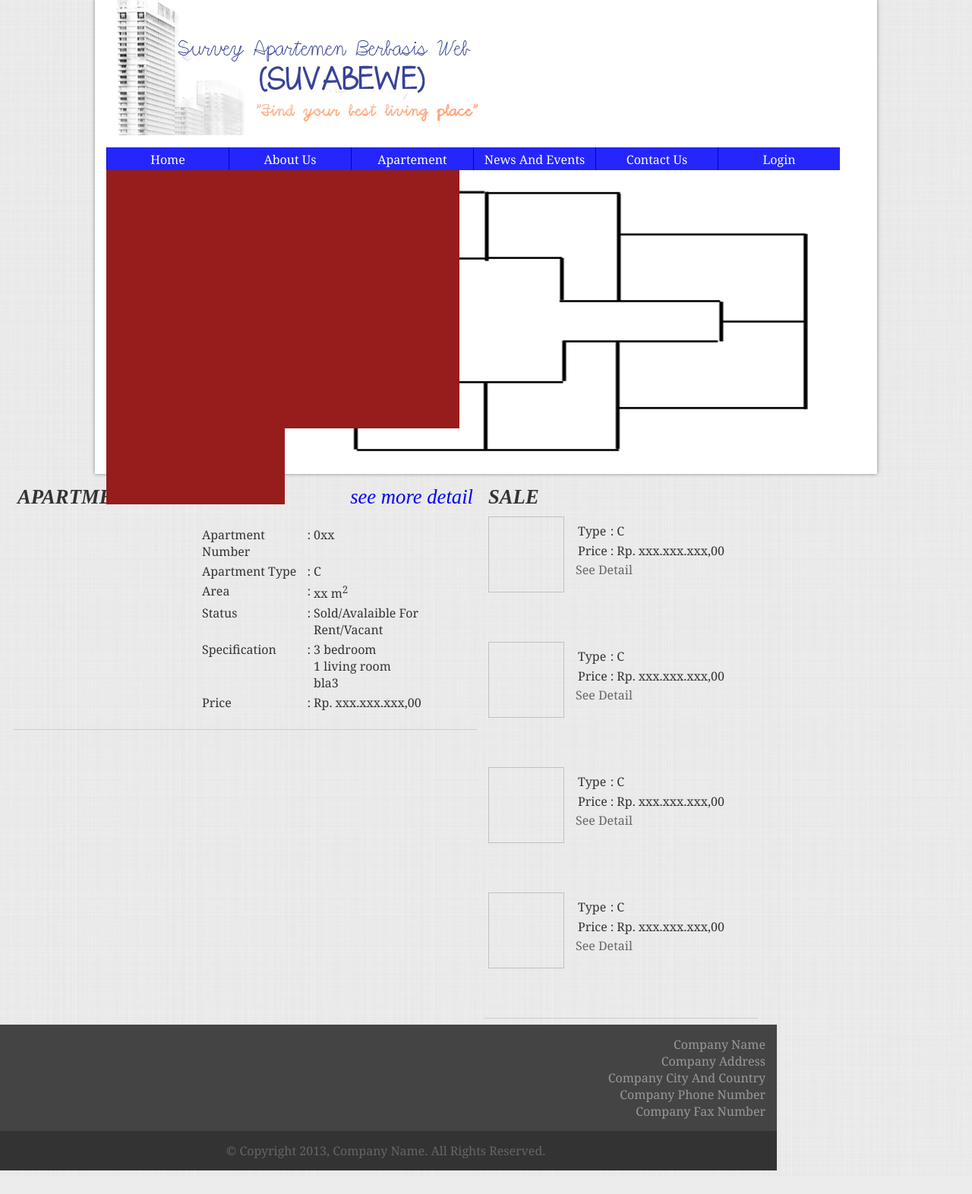
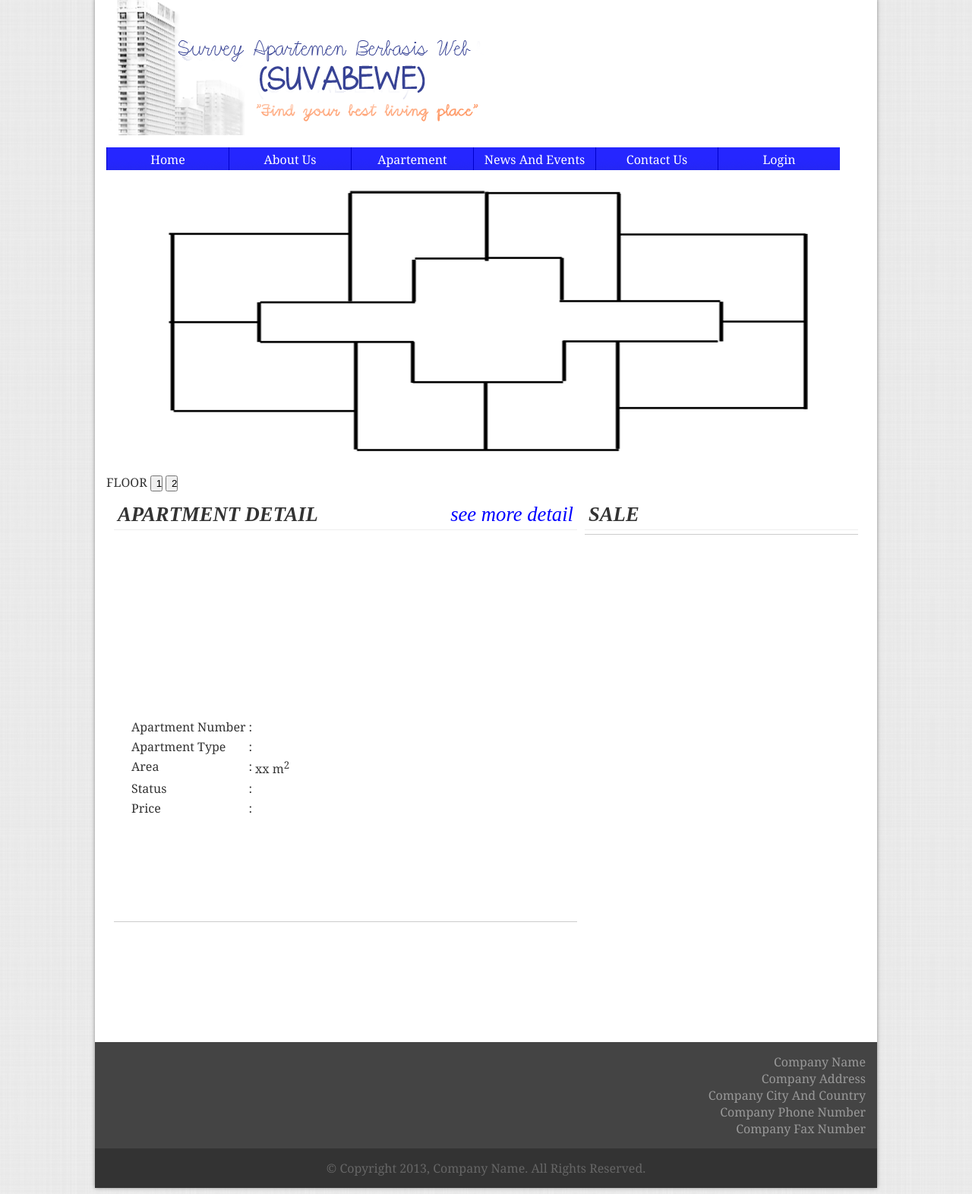
Before and after one commit to Mikroskil/Joystick, a PHP site: page /file/apartment.php in a window 1280 px wide. Shown: the whole page at 76% size. Before the commit the page ends 1541 px from the top, so only its background shows below. Run offline with PHP 8.4, Linux system fonts and the light colour scheme; data comes from the database, SQL or seed files in the repository.

Commit message:
Apartment.php

```diff
--- a/css/templates.css
+++ b/css/templates.css
@@ -255,6 +255,11 @@ a:hover
 	margin-right:10px;
 }
 
+.apartmentfloor
+{
+	width:10;
+}
+
 .apartmentseccon
 {
 	width:350px;
@@ -268,25 +273,25 @@ a:hover
 {
 	width:200px;
 	margin:10px 5px 10px 10px;
-	float:left;
+
 	padding:5px;
 	height:200px;
 }
 
-.saleapartmentsec
+.sideapartmentsec
 {
 	width:350px;
 	padding:5px;
 }
 
-.saleaparmentimg
+.sideaparmentimg
 {
 	width:100px;
 	height:100px;
 	margin-right:10px;
 }
 
-.saleaparmentcondet
+.sideaparmentcondet
 {
 	width:220px;
 	height:140px;
@@ -295,7 +300,7 @@ a:hover
 	float:left;
 }
 
-.saleapartmentseccon
+.sideapartmentseccon
 {
 	height:150px;
 	margin-bottom:5px;
--- a/file/apartment.php
+++ b/file/apartment.php
@@ -2,52 +2,160 @@
 	<head>
 		<title>SUVABEWE | Apartment</title>
 		<link rel="stylesheet" href="../css/templates.css" type="text/css" />
+		<!--<script type="text/javascript" src="engine1/jquery_001.js"></script>
+    	<script type="text/javascript" src="engine1/jquery_002.js"></script>
 		<script type="text/javascript">
-  function drawSquare () {
-    var canvas = document.getElementById('draw-square');
-    if (canvas.getContext) {
-      var context = canvas.getContext('2d');
+			$(function() {
+        	$('.map').maphilight();
 
-      context.fillStyle = "rgb(150,29,28)";
-      context.moveTo(0,0);
-	  context.lineTo(465,0);
-	  context.lineTo(465,340);
-	  context.lineTo(235,340);
-	  context.lineTo(235,440);
-	  context.lineTo(0,440);
-	  context.closePath();
-	   context.fill();
-    } else {
-      // put code for browsers that don't support canvas here
+    		});
+		</script> -->
+		<?php
+			require_once "connect.php";
+			$pilihtabel = mysql_query("SELECT * FROM apartemen");
+			$n = 0;
+			while($row=mysql_fetch_array ($pilihtabel))
+			{
+				$n = $n + 1;
 			}
-  } </script>
+		?>
+		<script type="text/javascript">
+
+			function tampil(n)
+			{
+				i = parseInt( parseInt(n)/100) - 1;
+				j = (n % 100) - 1;
+				document.getElementById("no_kamar").innerHTML = n ;
+				document.getElementById("tipe_kamar").innerHTML = tipe[i][j];
+				if (status[i][j] == 0)
+					document.getElementById("status").innerHTML = "SOLD";
+				else if (status[i][j] == 1)
+					document.getElementById("status").innerHTML = "VACANT";
+				else if (status[i][j] == 2)
+					document.getElementById("status").innerHTML = "BOOKED";
+				document.getElementById("harga").innerHTML = harga[i][j];
+				document.getElementById("gambar").src = "../img/" + gmbr[i][j];
+				document.getElementById("seedetail").href = "apartmentdetail.php?id=" + (n);
+			}
+
+			function setPage(i)
+			{
+				page = i;
+				document.getElementById("room1").href="apartmentdetail.php?id=" + (page*100 + 1);
+				document.getElementById("room1").onmouseover = new Function('tampil(page*100+1);');
+				document.getElementById("room2").href="apartmentdetail.php?id=" + (page*100 + 2);
+				document.getElementById("room2").onmouseover = new Function('tampil(page*100+2);');
+				document.getElementById("room3").href="apartmentdetail.php?id=" + (page*100 + 3);
+				document.getElementById("room3").onmouseover = new Function('tampil(page*100+3);');
+				document.getElementById("room4").href="apartmentdetail.php?id=" + (page*100 + 4);
+				document.getElementById("room4").onmouseover = new Function('tampil(page*100+4);');
+				document.getElementById("room5").href="apartmentdetail.php?id=" + (page*100 + 5);
+				document.getElementById("room5").onmouseover = new Function('tampil(page*100+5);');
+				document.getElementById("room6").href="apartmentdetail.php?id=" + (page*100 + 6);
+				document.getElementById("room6").onmouseover = new Function('tampil(page*100+6);');
+				document.getElementById("room7").href="apartmentdetail.php?id=" + (page*100 + 7);
+				document.getElementById("room7").onmouseover = new Function('tampil(page*100+7);');
+				document.getElementById("room8").href="apartmentdetail.php?id=" + (page*100 + 8);
+				document.getElementById("room8").onmouseover = new Function('tampil(page*100+8);');
+			}
+
+
+		</script>
 	</head>
-	<body onLoad="drawSquare()">
+	<body onLoad="setPage(1)">
 		<div class="wrapper" id="wrapper">
 			<?php include_once ('header.php');?>
-			<div style="background-image:url('../img/floorplanedit.png');widht:1000; height:400;">
-					<a href="test.php"><canvas id="draw-square" width="500" height="500" style="z-index:100; position:relative;"></canvas></a>
+			<script type="text/javascript">
+				var page = 1;
+				<?php
+
+					$x = (int)(($n-1)/8);
+					$y = 8;
+
+					echo "var tipe = new Array(".$x .");\n";
+					echo "var status = new Array(".$x.");\n";
+					echo "var harga = new Array(".$x.");\n";
+					echo "var gmbr = new Array(" . $x. ");\n";
+					$pilihtabel = mysql_query("SELECT * FROM apartemen");
+
+					while($row=mysql_fetch_array ($pilihtabel))
+					{
+						if ($row['no_kamar'] != 100)
+						{
+							$i = (int)((int)$row['no_kamar'] / 100) - 1;
+							$j = (int)((int)$row['no_kamar'] % 100) - 1 ;
+							if ($j == 0)
+							{
+								echo "tipe[" . $i . "] = new Array(" . $y . ");";
+								echo "status[" . $i . "] = new Array(" . $y . ");";
+								echo "harga[" . $i . "] = new Array(" . $y . ");";
+								echo "gmbr[" . $i . "] = new Array(" . $y . ");";
+							}
+							echo "tipe[" . $i . "][". $j ."] = \"" . $row['type_kamar']  . "\";" ;
+							echo "status[" . $i. "][". $j ."] = " ;
+							if ($row['available'] == 0)
+								echo  "0;" ;
+							else if ($row['booked'] == 1)
+								echo "2;";
+							else
+								echo "1;";
+							echo "harga[" . $i . "][". $j ."] = " . $row['harga']  . ";" ;
+							echo "gmbr[" . $i . "][". $j ."] = \"" . $row['gambar_balkon']  . "\";\n" ;
+						}
+
+					}
+
+				?>
+			</script>
+			<div >
+					<!--<img src="../img/floorplanedit.png" usemap="#peta" class="map maphilighted" >
+					<map name="peta">
+						<area shape="poly" coords="85,85 , 320,85, 320,175 , 200,175 , 200,200, 85,200" href="test.php" data-maphilight="{&quot;stroke&quot;:false,&quot;fillColor&quot;:&quot;00FF00&quot;,&quot;fillOpacity&quot;:0.6,&quot;alwaysOn&quot;:true}" onCLick="pergi()">
+						<area shape="poly" coords="320,30 , 500,30, 500,115 , 400,115 , 400,175, 320, 175" href="test.php" data-maphilight="{&quot;stroke&quot;:false,&quot;fillColor&quot;:&quot;00FF00&quot;,&quot;fillOpacity&quot;:0.6,&quot;alwaysOn&quot;:true}">
+						<area shape="poly" coords="500, 30 , 675,30, 675,175 , 600,175 , 600, 115, 500, 115" href="test.php" data-maphilight="{&quot;stroke&quot;:false,&quot;fillColor&quot;:&quot;00FF00&quot;,&quot;fillOpacity&quot;:0.6,&quot;alwaysOn&quot;:true}">
+						<area shape="poly" coords="675,85 , 920,85, 920, 200 , 810,200 , 810,175, 675, 175" href="test.php" data-maphilight="{&quot;stroke&quot;:false,&quot;fillColor&quot;:&quot;00FF00&quot;,&quot;fillOpacity&quot;:0.6,&quot;alwaysOn&quot;:true}">
+						<area shape="poly" coords="920,200 , 920,315, 675,315 , 675,225 , 810,225, 810, 200" href="test.php" data-maphilight="{&quot;stroke&quot;:false,&quot;fillColor&quot;:&quot;00FF00&quot;,&quot;fillOpacity&quot;:0.6,&quot;alwaysOn&quot;:true}">
+						<area shape="poly" coords="675,225 , 675,370, 500,370 , 500,275 , 600,275, 600, 225" href="test.php" data-maphilight="{&quot;stroke&quot;:false,&quot;fillColor&quot;:&quot;00FF00&quot;,&quot;fillOpacity&quot;:0.6,&quot;alwaysOn&quot;:true}">
+						<area shape="poly" coords="500,275 , 500,370, 325,370 , 320,225 , 400,225, 400, 275" href="test.php" data-maphilight="{&quot;stroke&quot;:false,&quot;fillColor&quot;:&quot;00FF00&quot;,&quot;fillOpacity&quot;:0.6,&quot;alwaysOn&quot;:true}">
+						<area shape="poly" coords="325,315 , 85,315, 85,200 , 200,200 , 200,225, 325, 225" href="test.php" data-maphilight="{&quot;stroke&quot;:false,&quot;fillColor&quot;:&quot;00FF00&quot;,&quot;fillOpacity&quot;:0.6,&quot;alwaysOn&quot;:true}">
+					</map> -->
+					<img src="../img/floorplanedit.png" usemap="#peta" >
+					<map name="peta">
+						<area id="room1" shape="poly" coords="85,85 , 320,85, 320,175 , 200,175 , 200,200, 85,200" href="apartmentdetail.php?id=101" >
+						<area id="room2" shape="poly" coords="320,30 , 500,30, 500,115 , 400,115 , 400,175, 320, 175" href="apartmentdetail.php?id=102">
+						<area id="room3" shape="poly" coords="500, 30 , 675,30, 675,175 , 600,175 , 600, 115, 500, 115" href="apartmentdetail.php?id=103">
+						<area id="room4" shape="poly" coords="675,85 , 920,85, 920, 200 , 810,200 , 810,175, 675, 175" href="apartmentdetail.php?id=104">
+						<area id="room5" shape="poly" coords="920,200 , 920,315, 675,315 , 675,225 , 810,225, 810, 200" href="apartmentdetail.php?id=105" >
+						<area id="room6" shape="poly" coords="675,225 , 675,370, 500,370 , 500,275 , 600,275, 600, 225" href="apartmentdetail.php?id=106">
+						<area id="room7" shape="poly" coords="500,275 , 500,370, 325,370 , 320,225 , 400,225, 400, 275" href="apartmentdetail.php?id=107">
+						<area id="room8" shape="poly" coords="325,315 , 85,315, 85,200 , 200,200 , 200,225, 325, 225"href="apartmentdetail.php?id=108">
+					</map>
+					<div>
+						FLOOR
+						<button class="apartmentfloor" onClick="setPage(1)">1</button>
+						<button class="apartmentfloor" onClick="setPage(2)">2</button>
 					</div>
 	</div>
+
 			<div class="container" style="height:700px">
 				<div class="section apartmentsec">
 					<div class="sectionheader bottomline">
-						<b>APARTMENT DETAIL</b><a href="apartmentdetail.php" class="sectionheaderlink">see more detail</a>
+						<b>APARTMENT DETAIL</b><a id="seedetail" class="sectionheaderlink">see more detail</a>
 					</div>
 					<div class="sectioncontent apartmentsecimg">
-						<img align="middle"/>
+						<img align="middle" id="gambar"/>
 					</div>
 					<div class="sectioncontent apartmentseccon">
 						<table>
 							<tr>
 								<td valign="top">Apartment Number</td>
 								<td valign="top">:</td>
-								<td valign="top">0xx</td>
+								<td valign="top" id="no_kamar"></td>
 							</tr>
 							<tr>
 								<td valign="top">Apartment Type</td>
 								<td valign="top">:</td>
-								<td valign="top">C</td>
+								<td valign="top" id="tipe_kamar"></td>
 							</tr>
 							<tr>
 								<td valign="top">Area</td>
@@ -57,101 +165,61 @@
 							<tr>
 								<td valign="top">Status</td>
 								<td valign="top">:</td>
-								<td valign="top">Sold/Avalaible For Rent/Vacant</td>
-							</tr>
-							<tr>
-								<td valign="top">Specification</td>
-								<td valign="top">:</td>
-								<td valign="top">3 bedroom<br />
-									1 living room<br />
-									bla3
-								</td>
+								<td valign="top" id="status"></td>
 							</tr>
 							<tr>
 								<td valign="top">Price</td>
 								<td valign="top">:</td>
-								<td valign="top">Rp. xxx.xxx.xxx,00</td>
+								<td valign="top" id="harga"></td>
 							</tr>
 						</table>
 					</div>
 
 				</div>
-				<div class="section saleapartmentsec">
+				<div class="section sideapartmentsec">
 					<div class="sectionheader bottomline">
 						<b>SALE</b>
 					</div>
-					<div class="sectioncontent saleapartmentseccon">
-						<div style="float:left"><img class="saleaparmentimg"/></div>
-						<div class="saleaparmentcondet">
+					<?php
+						$c = 0;
+						$pilihtabel = mysql_query("SELECT * FROM apartemen");
+						while($row=mysql_fetch_array ($pilihtabel))
+						{
+							if (($row['available'] == 1) & ($row['booked'] == 0) & ($c < 4) & ($row['no_kamar'] != 100))
+							{
+								$data['id'] = $row['no_kamar'];
+								$data['tipe'] = $row['type_kamar'];
+								$data['harga'] = $row['harga'];
+								echo "
+									<div class='sectioncontent sideapartmentseccon'>
+										<div style='float:left'><img src='../img/" . $row['gambar_balkon'].  "' class='sideaparmentimg'/></div>
+										<div class='sideaparmentcondet'>
 											<table>
 												<tr>
-									<td valign="top">Type</td>
-									<td valign="top">:</td>
-									<td valign="top">C</td>
+													<td valign='top'>Apartment Number</td>
+													<td valign='top'>:</td>
+													<td valign='top'>" . $row['no_kamar'] . "</td>
 												</tr>
 												<tr>
-									<td valign="top">Price</td>
-									<td valign="top">:</td>
-									<td valign="top">Rp. xxx.xxx.xxx,00</td>
+													<td valign='top'>Type</td>
+													<td valign='top'>:</td>
+													<td valign='top'>" . $row['type_kamar'] . "</td>
+												</tr>
+												<tr>
+													<td valign='top'>Price</td>
+													<td valign='top'>:</td>
+													<td valign='top'>Rp. " . $row['harga'] .",00</td>
 												</tr>
 											</table>
-							See Detail
+											<a href='apartmentdetail.php?id=" . $row['no_kamar'] . "'>See Detail</a>
 										</div>
 									</div>
-					<div class="sectioncontent saleapartmentseccon">
-						<div style="float:left"><img class="saleaparmentimg"/></div>
-						<div class="saleaparmentcondet">
-							<table>
-								<tr>
-									<td valign="top">Type</td>
-									<td valign="top">:</td>
-									<td valign="top">C</td>
-								</tr>
-								<tr>
-									<td valign="top">Price</td>
-									<td valign="top">:</td>
-									<td valign="top">Rp. xxx.xxx.xxx,00</td>
-								</tr>
-							</table>
-							See Detail
-						</div>
-					</div>
-					<div class="sectioncontent saleapartmentseccon">
-						<div style="float:left"><img class="saleaparmentimg"/></div>
-						<div class="saleaparmentcondet">
-							<table>
-								<tr>
-									<td valign="top">Type</td>
-									<td valign="top">:</td>
-									<td valign="top">C</td>
-								</tr>
-								<tr>
-									<td valign="top">Price</td>
-									<td valign="top">:</td>
-									<td valign="top">Rp. xxx.xxx.xxx,00</td>
-								</tr>
-							</table>
-							See Detail
-						</div>
-					</div>
-					<div class="sectioncontent saleapartmentseccon">
-						<div style="float:left"><img class="saleaparmentimg"/></div>
-						<div class="saleaparmentcondet">
-							<table>
-								<tr>
-									<td valign="top">Type</td>
-									<td valign="top">:</td>
-									<td valign="top">C</td>
-								</tr>
-								<tr>
-									<td valign="top">Price</td>
-									<td valign="top">:</td>
-									<td valign="top">Rp. xxx.xxx.xxx,00</td>
-								</tr>
-							</table>
-							See Detail
-						</div>
-					</div>
+								";
+								$c = $c + 1;
+							}
+						}
+					?>
+
 				</div>
 			</div>
 			<?php include_once ('footer.html');?>
```
Lines whose indentation alone changed are shown as unchanged.
